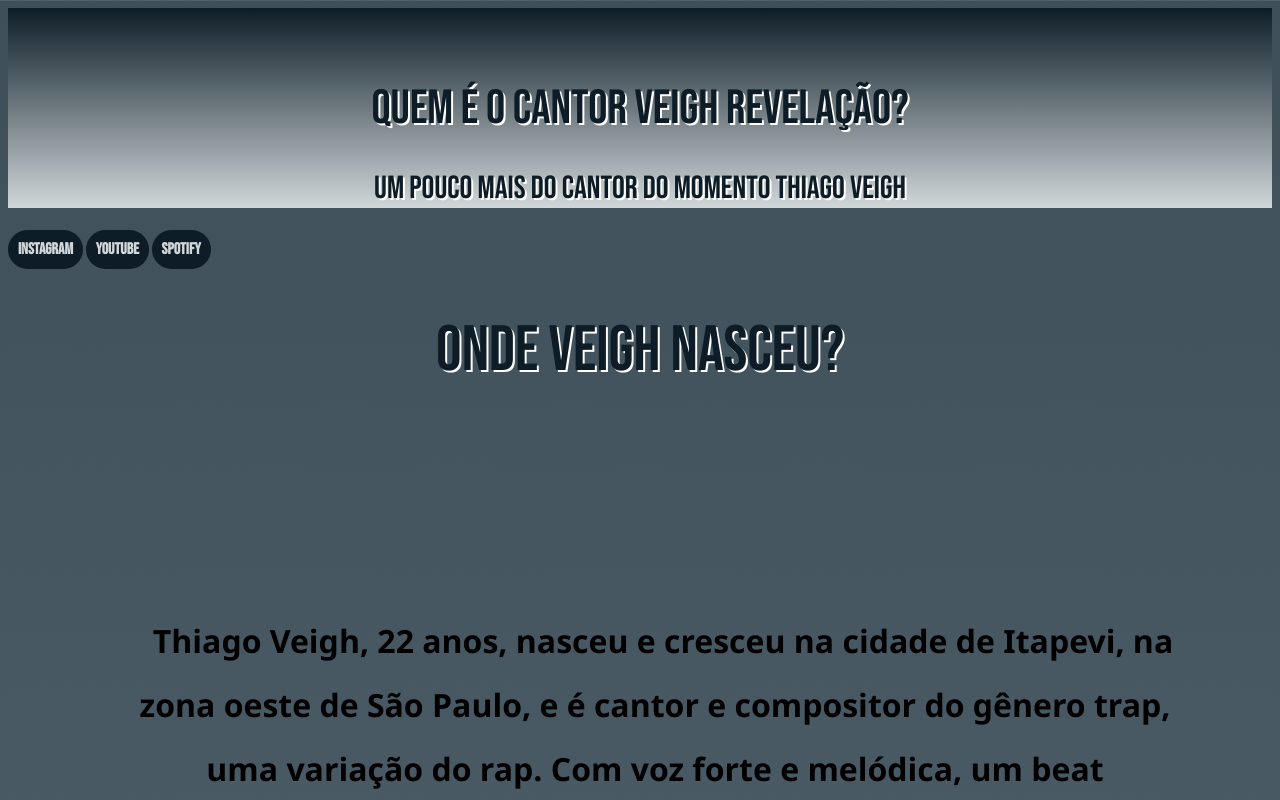
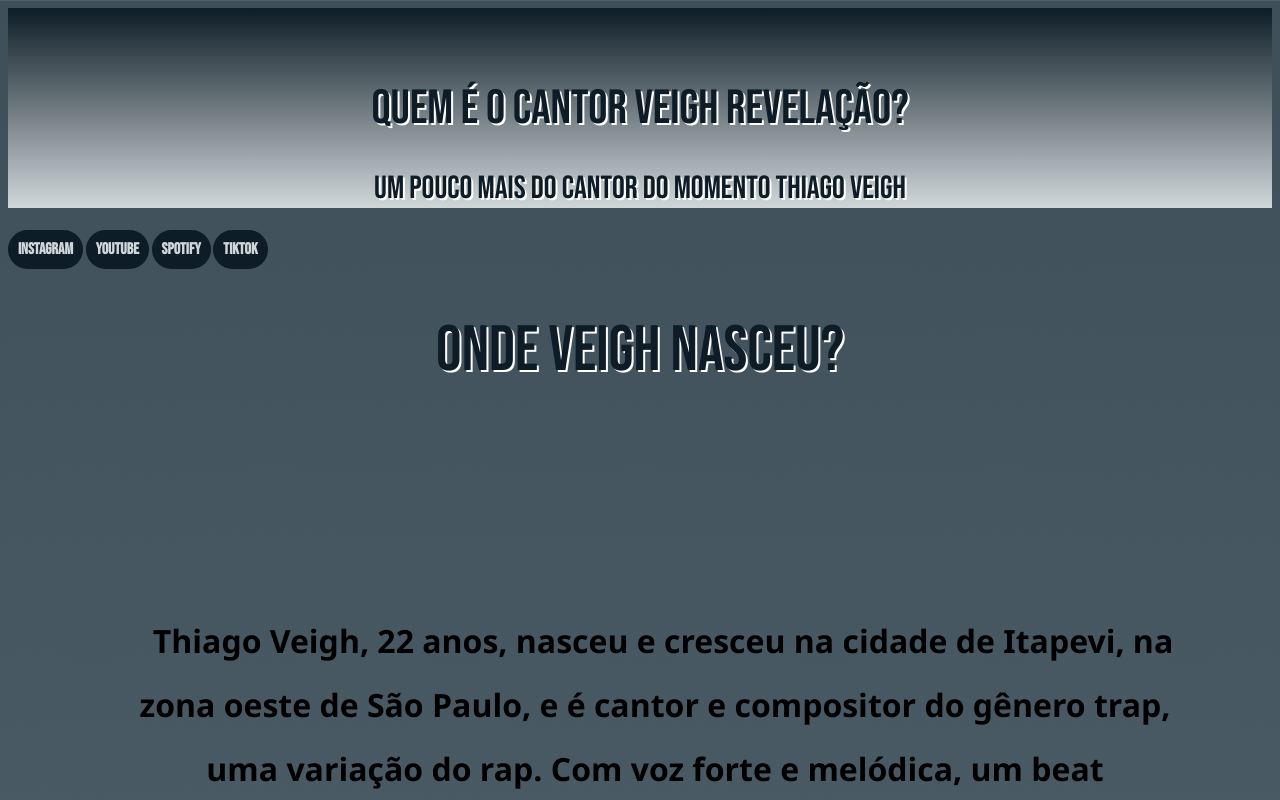
Before and after one commit to douglasdonascimento/Projeto-Veigh, a plain HTML site: page index.html in a window 1280 px wide. Shown: the top 800 px of the page. Drawn offline with Linux system fonts and the light colour scheme; files whose address does not match are found by name.

Commit message:
Update index.html

```diff
--- a/index.html
+++ b/index.html
@@ -18,6 +18,7 @@
             <a href="https://www.instagram.com/veigh/" target="_blank">Instagram</a>
             <a href="https://www.youtube.com/@VEIGH" target="_blank">YouTube</a>
             <a href="https://open.spotify.com/intl-pt/artist/4YqwRbMLqGHRHLS1w2ZKse" target="_blank">Spotify</a>
+            <a href="https://www.tiktok.com/@thiagoveigh?lang=pt-BR" target="_blank">TikTok</a>
         </nav>
               <article>
                      <h1>
```
